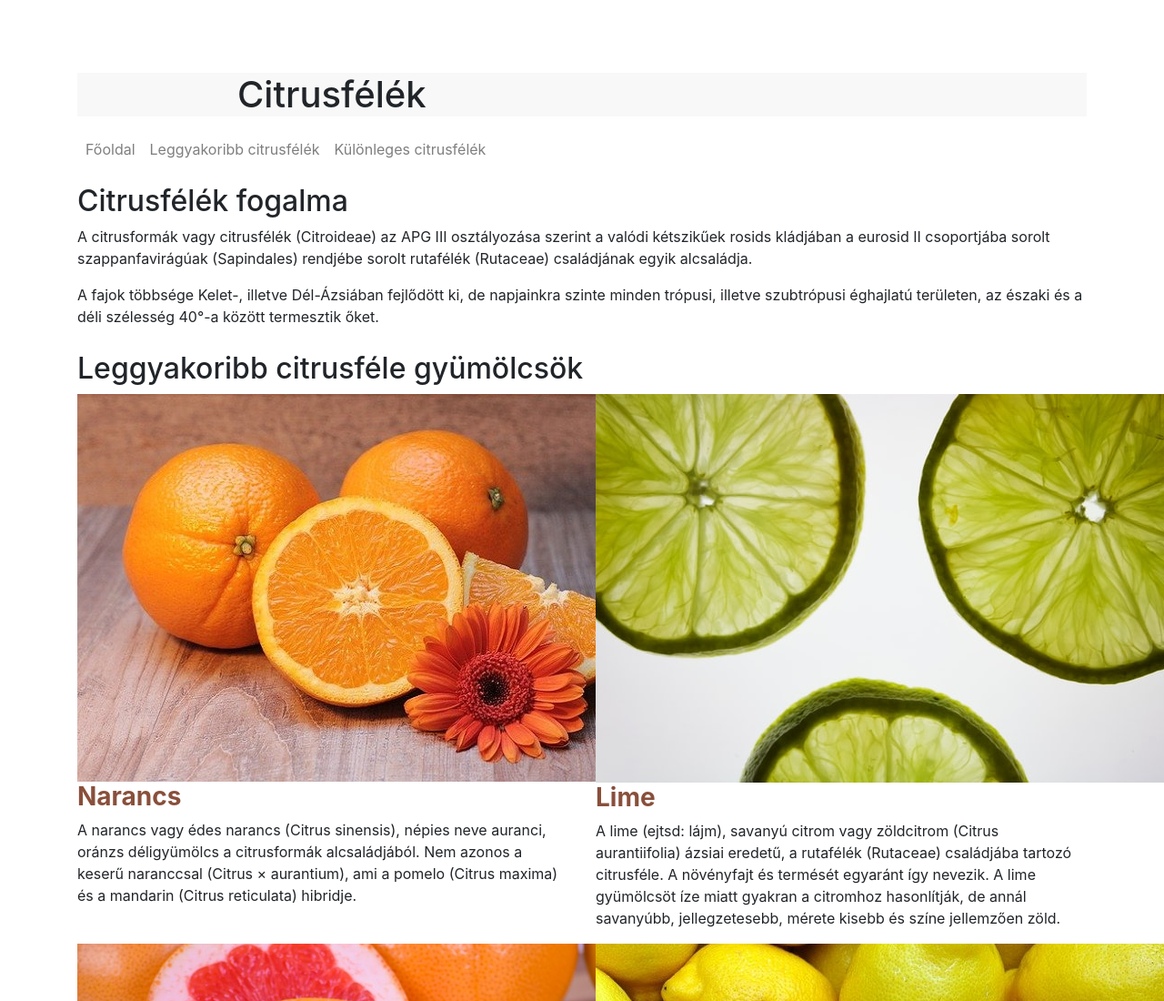
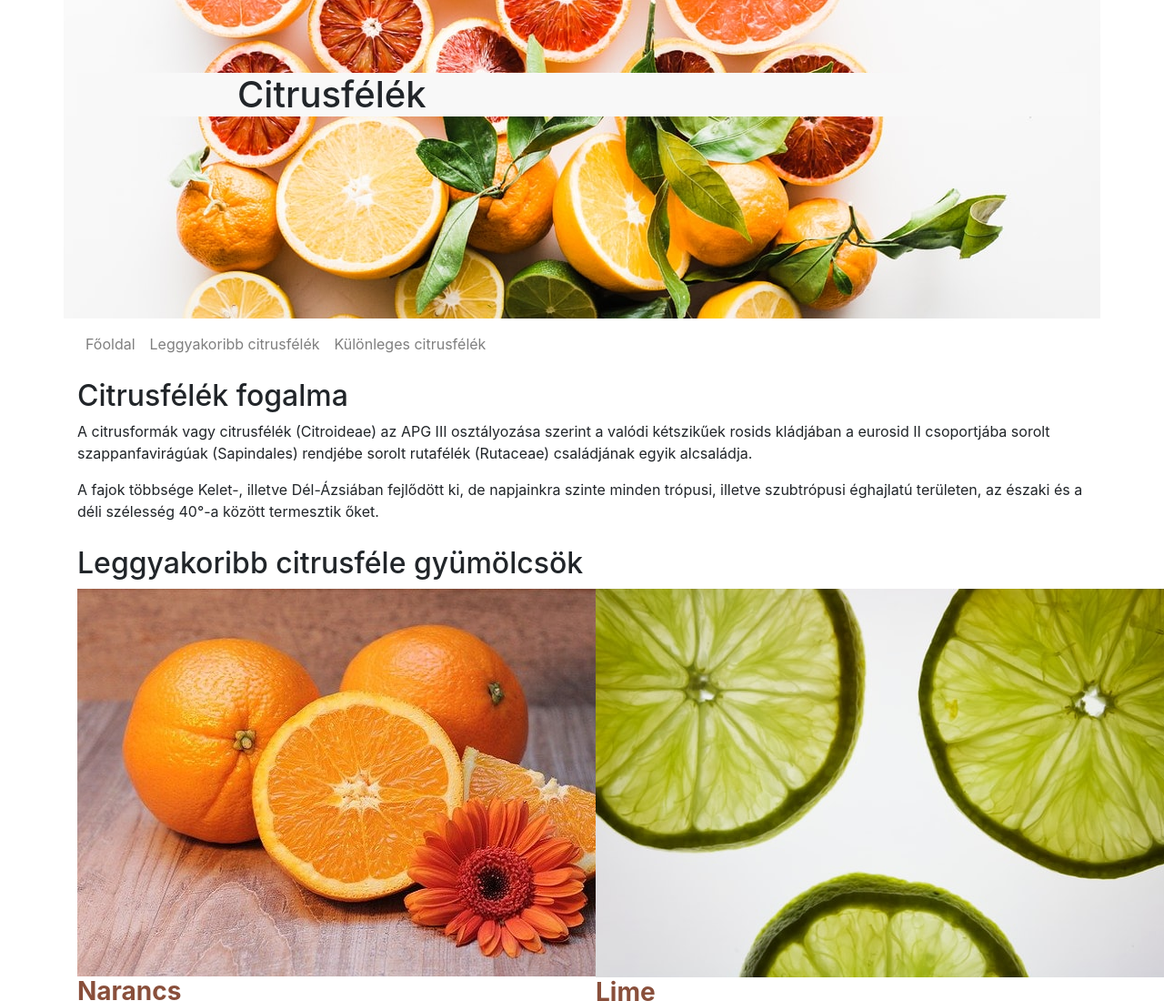
Before and after one commit to HoPeBe0/Citrus, a plain HTML site: page index.html in a window 1280 px wide. Shown: the top 1100 px of the page at 91% size. Drawn offline with Linux system fonts and the light colour scheme.

Commit message:
3. Feladat

```diff
--- a/css/style.css
+++ b/css/style.css
@@ -1,6 +1,8 @@
 
 header{
     background-position: center center;
+    height: 350px;
+    background-image: url("../img/bg2.jpg");
 }
 
 h1{
```
